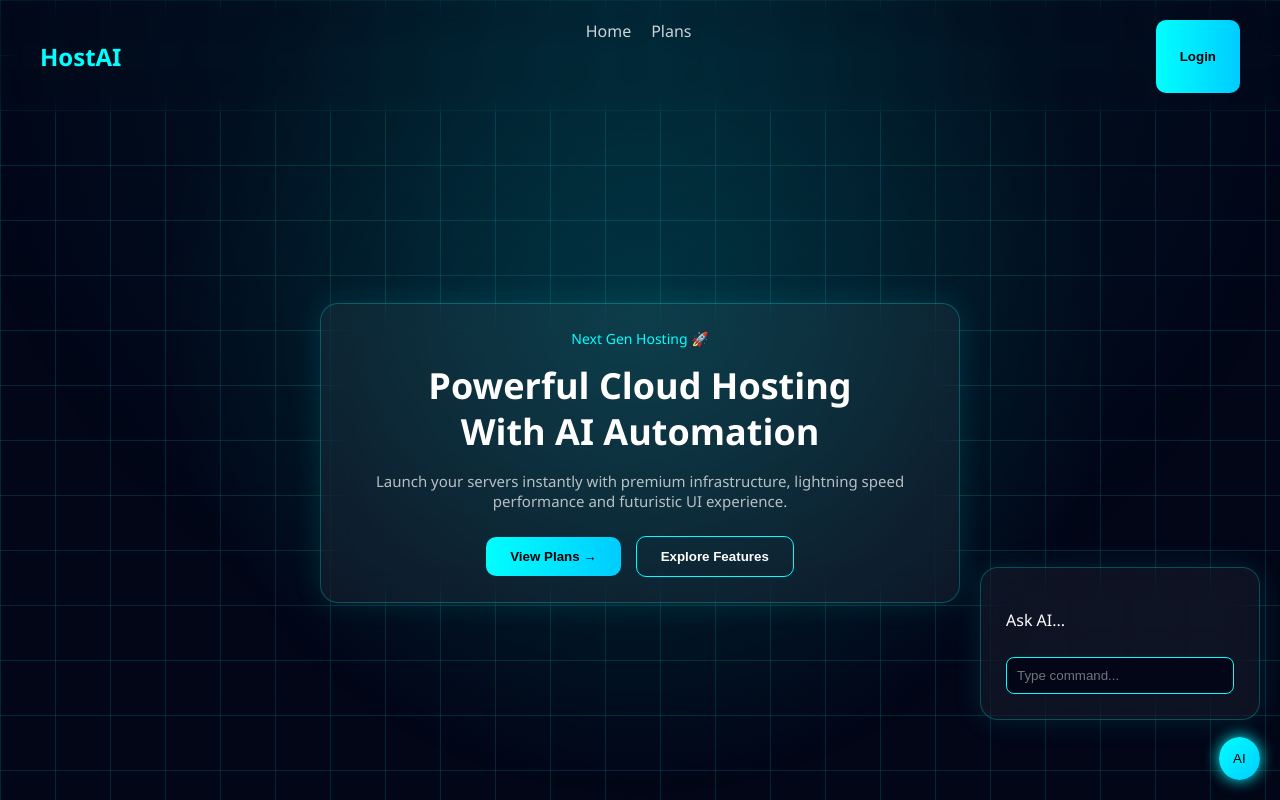
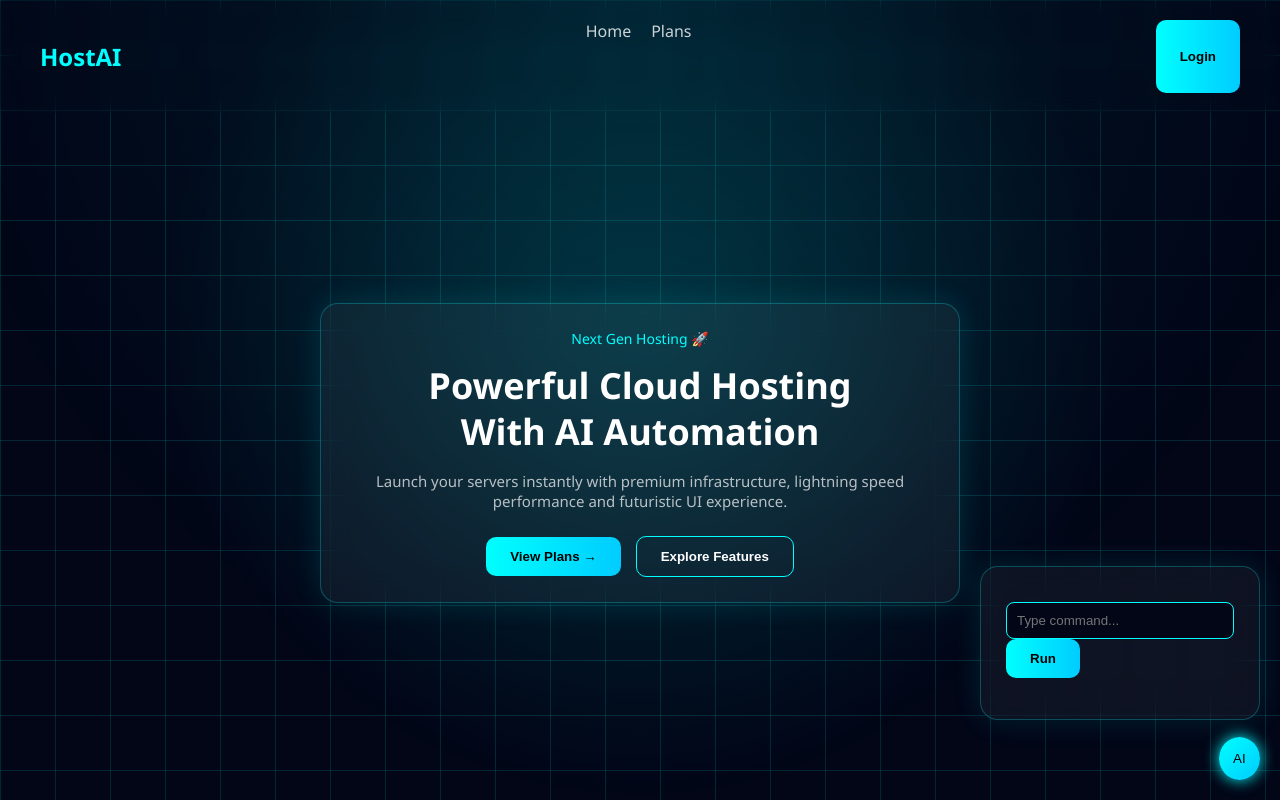
Before and after one commit to devhub201/Ai-website, a React (Vite) app in the folder frontend/: page / in a window 1280 px wide. Both pictures are taken after a click on the button "AI". Shown: the top 800 px of the page. Built offline with nearby package versions, Linux system fonts and the light colour scheme.

Commit message:
Update AiChat.jsx

```diff
--- a/frontend/src/components/AiChat.jsx
+++ b/frontend/src/components/AiChat.jsx
@@ -1,21 +1,35 @@
 import { useState } from "react";
+import { runAI } from "../utils/ai";
 
 export default function AiChat() {
   const [open, setOpen] = useState(false);
+  const [input, setInput] = useState("");
+  const [output, setOutput] = useState("");
+
+  const handleAI = async () => {
+    const res = await runAI(input);
+    setOutput(res);
+  };
 
   return (
     <>
-      <button
-        onClick={() => setOpen(!open)}
-        className="ai-btn"
-      >
+      <button className="ai-btn" onClick={() => setOpen(!open)}>
         AI
       </button>
 
       {open && (
         <div className="ai-box glass">
-          <p>Ask AI...</p>
-          <input placeholder="Type command..." />
+          <input
+            placeholder="Type command..."
+            value={input}
+            onChange={(e) => setInput(e.target.value)}
+          />
+
+          <button className="btn" onClick={handleAI}>
+            Run
+          </button>
+
+          <p style={{marginTop:"10px"}}>{output}</p>
         </div>
       )}
     </>
```
